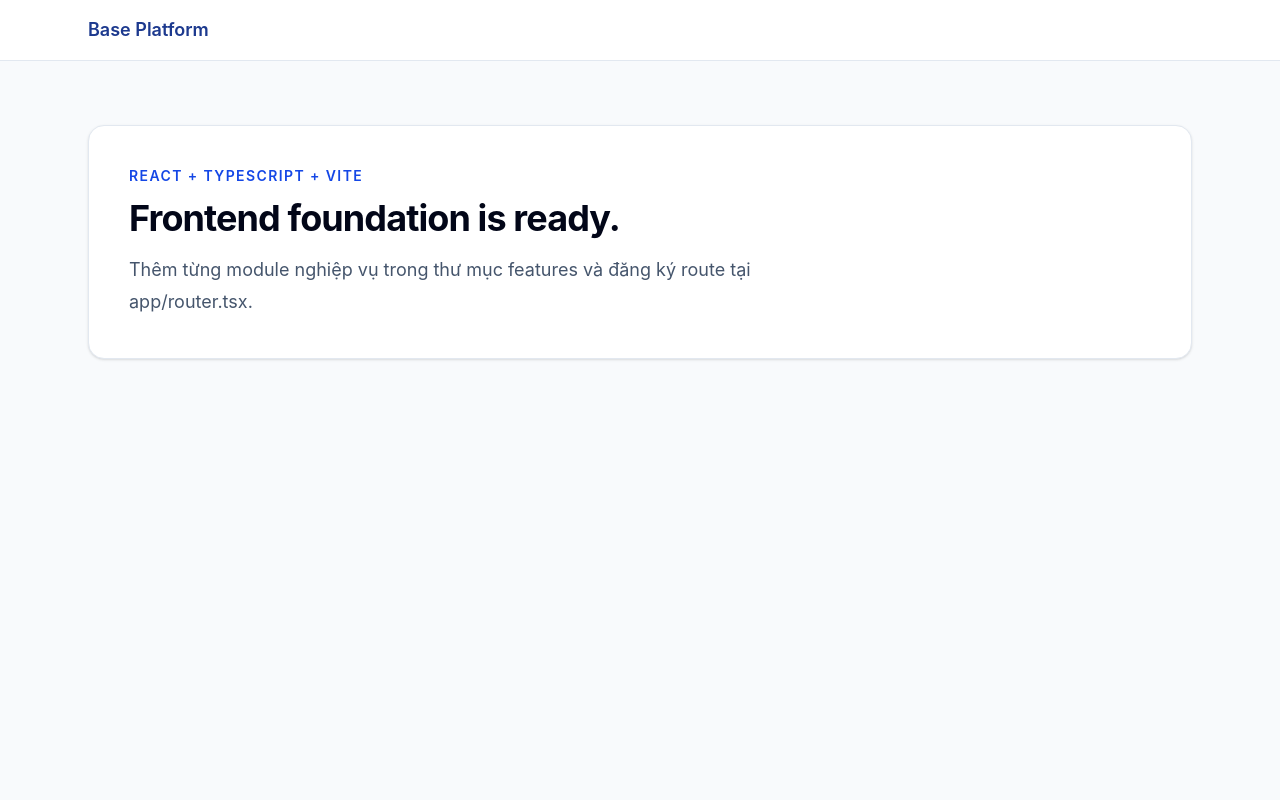
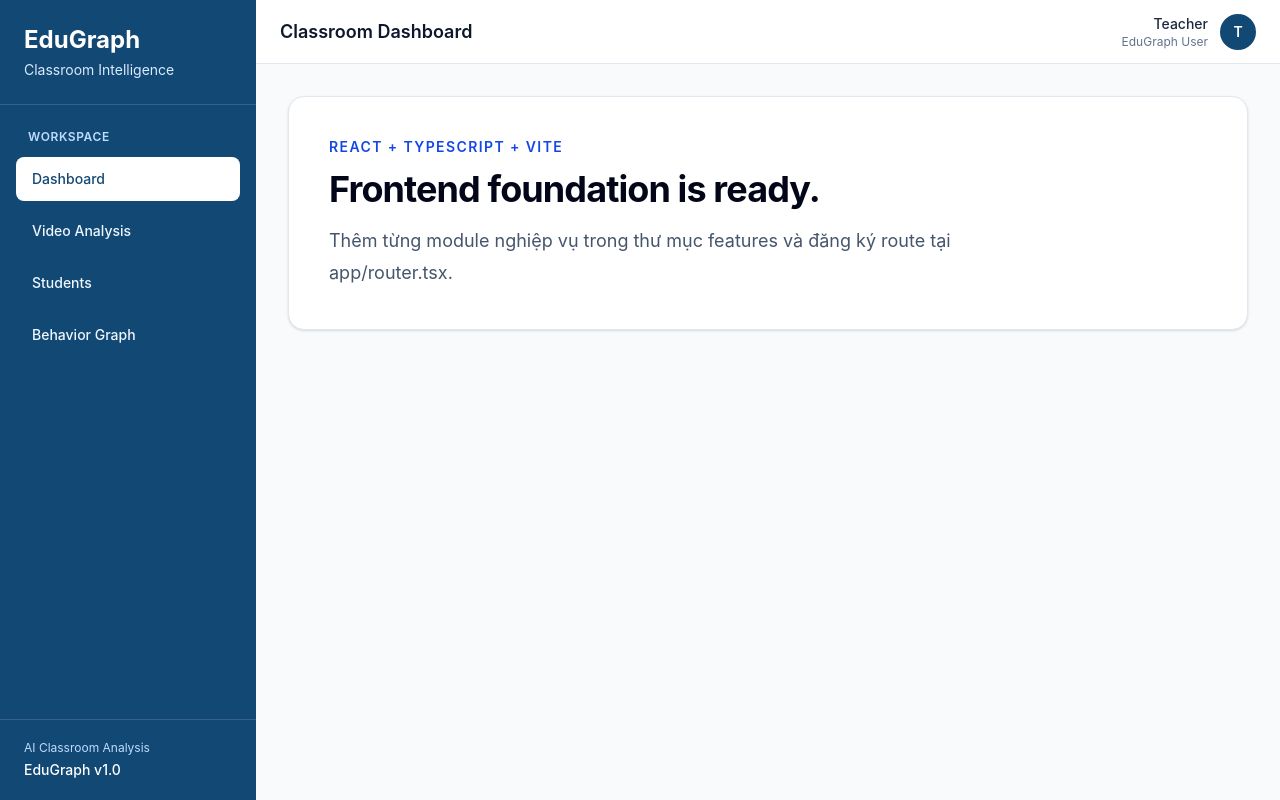
Before and after one commit to aicgroupproject11-rgb/AIC, a React (Vite) app in the folder FE/: page / in a window 1280 px wide. Built offline with nearby package versions, Linux system fonts and the light colour scheme.

Commit message:
Update AppLayout.tsx

```diff
--- a/FE/src/layouts/AppLayout.tsx
+++ b/FE/src/layouts/AppLayout.tsx
@@ -1,16 +1,85 @@
-import { Outlet } from 'react-router-dom'
+import { NavLink, Outlet } from 'react-router-dom'
+
+const navItems = [
+  { name: 'Dashboard', path: '/' },
+  { name: 'Video Analysis', path: '/analysis' },
+  { name: 'Students', path: '/students' },
+  { name: 'Behavior Graph', path: '/graph' },
+]
 
 export function AppLayout() {
   return (
     <div className="min-h-screen bg-slate-50 text-slate-900">
-      <header className="border-b border-slate-200 bg-white">
-        <div className="mx-auto flex max-w-6xl items-center px-6 py-4">
-          <span className="text-lg font-semibold text-blue-900">Base Platform</span>
+      <div className="flex min-h-screen">
+        {/* Sidebar */}
+        <aside className="hidden w-64 flex-col bg-[#124874] text-white md:flex">
+          <div className="border-b border-white/15 px-6 py-6">
+            <div className="text-2xl font-bold">EduGraph</div>
+            <div className="mt-1 text-sm text-blue-100">
+              Classroom Intelligence
+            </div>
+          </div>
+
+          <nav className="flex-1 px-4 py-6">
+            <p className="mb-3 px-3 text-xs font-semibold uppercase tracking-wider text-blue-200">
+              Workspace
+            </p>
+
+            <div className="space-y-2">
+              {navItems.map((item) => (
+                <NavLink
+                  key={item.path}
+                  to={item.path}
+                  className={({ isActive }) =>
+                    `block rounded-lg px-4 py-3 text-sm font-medium transition ${
+                      isActive
+                        ? 'bg-white text-[#124874]'
+                        : 'text-blue-50 hover:bg-white/10'
+                    }`
+                  }
+                >
+                  {item.name}
+                </NavLink>
+              ))}
+            </div>
+          </nav>
+
+          <div className="border-t border-white/15 px-6 py-5">
+            <div className="text-xs text-blue-200">AI Classroom Analysis</div>
+            <div className="mt-1 text-sm font-medium">EduGraph v1.0</div>
+          </div>
+        </aside>
+
+        {/* Main area */}
+        <div className="flex min-w-0 flex-1 flex-col">
+          {/* Top bar */}
+          <header className="flex h-16 items-center justify-between border-b border-slate-200 bg-white px-6">
+            <div>
+              <h1 className="text-lg font-semibold text-slate-900">
+                Classroom Dashboard
+              </h1>
+            </div>
+
+            <div className="flex items-center gap-3">
+              <div className="hidden text-right sm:block">
+                <p className="text-sm font-medium text-slate-800">
+                  Teacher
+                </p>
+                <p className="text-xs text-slate-500">EduGraph User</p>
+              </div>
+
+              <div className="flex h-9 w-9 items-center justify-center rounded-full bg-[#124874] text-sm font-semibold text-white">
+                T
+              </div>
+            </div>
+          </header>
+
+          {/* Page */}
+          <main className="flex-1 p-6 md:p-8">
+            <Outlet />
+          </main>
         </div>
-      </header>
-      <main className="mx-auto max-w-6xl px-6 py-16">
-        <Outlet />
-      </main>
+      </div>
     </div>
   )
 }
```
